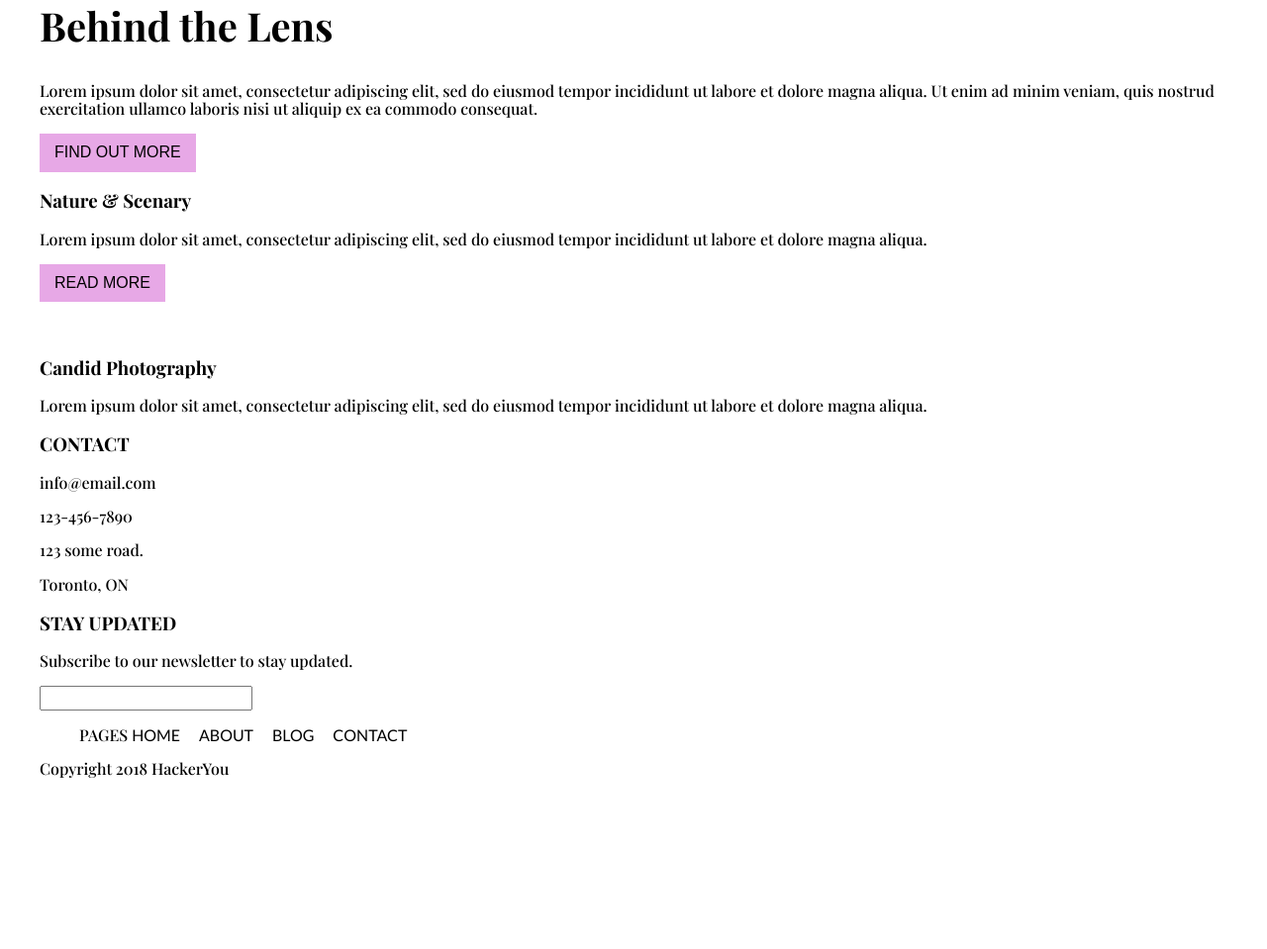
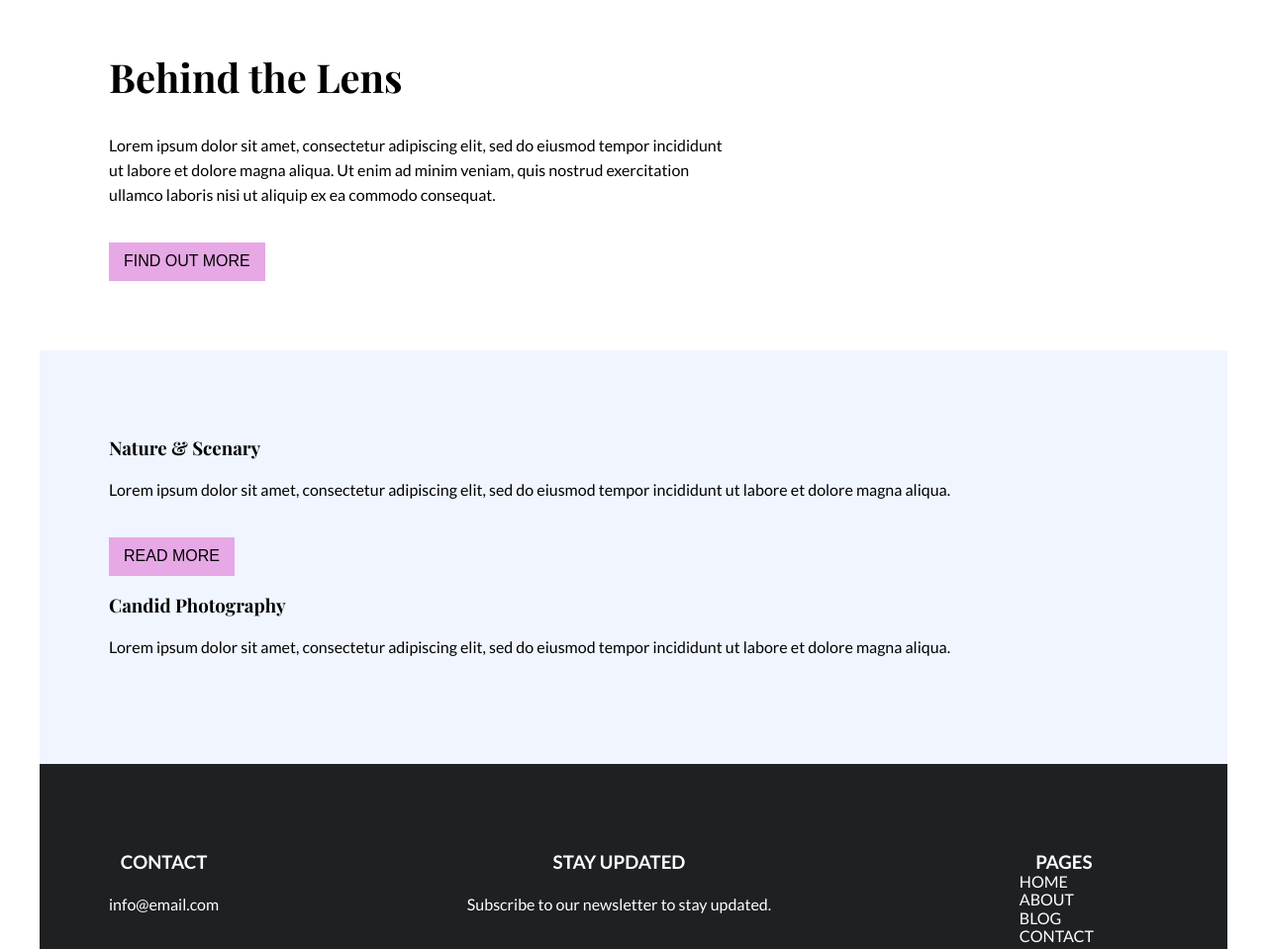
Before and after one commit to haeunyy96/first-assignment, a plain HTML site: page index.html in a window 1280 px wide. Shown: the part 1676-2635 px from the top of the page at 99% size. Before the commit the page ends 2479 px from the top, so only its background shows below. Drawn offline with nearby package versions, Linux system fonts and the light colour scheme.

Commit message:
updated home page, started styling

```diff
--- a/index.html
+++ b/index.html
@@ -59,18 +59,18 @@
 
             </ul>
         </div>
-        <div id="#phototips">
+        <div class="phototips" id="#phototips">
             <div>
                 <img src="./shutter-assets/asset-6.jpg" alt="">
             </div>
-            <div>
+            <div class="text">
                 <h2>Behind the Lens</h2>
-                <p>Lorem ipsum dolor sit amet, consectetur adipiscing elit, sed do eiusmod tempor incididunt ut labore et dolore magna
+                <p class="phototips-p">Lorem ipsum dolor sit amet, consectetur adipiscing elit, sed do eiusmod tempor incididunt ut labore et dolore magna
                 aliqua. Ut enim ad minim veniam, quis nostrud exercitation ullamco laboris nisi ut aliquip ex ea commodo consequat.</p>
                 <button>FIND OUT MORE</button>
             </div>
         </div>
-        <div id="#blog">
+        <div class="blog" id="#blog">
             <div>
                 <h3>Nature & Scenary</h3>
                 <p>Lorem ipsum dolor sit amet, consectetur adipiscing elit, sed do eiusmod tempor incididunt ut labore et dolore magna aliqua.</p>
@@ -80,17 +80,18 @@
                 <img src="./shutter-assets/asset-7.jpg" alt="">
             </div>
             <div>
-                <img src=./shutter-assets/asset-8.jpg" alt="">
-            </div>
-            <div>
                 <h3>Candid Photography</h3>
                 <p>Lorem ipsum dolor sit amet, consectetur adipiscing elit, sed do eiusmod tempor incididunt ut labore et dolore magna aliqua.</p>
             </div>
+            <div>
+                <img src=./shutter-assets/asset-8.jpg" alt="">
+            </div>
+
         </div>
    </main>
    <footer>
         <div>
-            <div id="#contact">
+            <div class="contact" id="#contact">
                 <div>
                     <h3>CONTACT</h3>
                     <p>info@email.com</p>
@@ -105,16 +106,16 @@
                 </div>
                 <div>
                     <nav>
-                        <ul> PAGES
-                            <li <a href="#home">HOME</a></li>
-                            <li <a href="#about">ABOUT</a></li>
-                            <li <a href="#blog">BLOG</a></li>
-                            <li <a href="#contact">CONTACT</a></li>
-                        </ul>
+                        <h3> PAGES
+                            <li class="footer-nav"<a href="#home">HOME</a></li>
+                            <li class="footer-nav"<a href="#about">ABOUT</a></li>
+                            <li class="footer-nav"<a href="#blog">BLOG</a></li>
+                            <li class="footer-nav"<a href="#contact">CONTACT</a></li>
+                        </h3>
                     </nav>
                 </div>
             </div>
-            <div>
+            <div class="copyright">
                 <p>Copyright 2018 HackerYou</p>
             </div>
         </div>
--- a/style.css
+++ b/style.css
@@ -286,6 +286,12 @@ h2 {
     flex-wrap: wrap;
 }
 
+p {
+    font-family: 'lato';
+    padding-bottom: 20px;
+    line-height: 25px;
+}
+
 /* header */
 .logo-and-nav {
     display: flex;
@@ -354,6 +360,58 @@ button {
     color: white;
     text-align: center;
 }
-.links ul li {
+.links ul {
+    padding-top: 100px;
+}
+
+/* photo tips */
+.phototips {
+    padding: 70px;
+    display: flex;
+}
+.phototips img {
+    width: 50%;
+}
+.phototips .text {
+    width: 60%;
+}
+
+/* blog */
+.blog {
+    padding: 70px;
+    background-color: #F0F5FF;
+    display: flex;
+    flex-wrap: wrap;
+    min-height: 400px;
 
 }
+.blog img {
+    width: 50%;
+}
+
+/* contact */
+.contact {
+    padding: 70px;
+    background-color: #1f2022;
+    color: white;
+    font-family: 'lato';
+    display: flex;
+    justify-content: space-between;
+    text-align: center;
+}
+
+.footer-nav {
+    display: flex;
+    font-weight: 400;
+}
+
+/* copyright */
+.copyright {
+    padding: 10px;
+    background-color: #000;
+    color: white;
+    text-align: center;
+}
+.copyright p {
+    padding-bottom: 0;
+}
```
